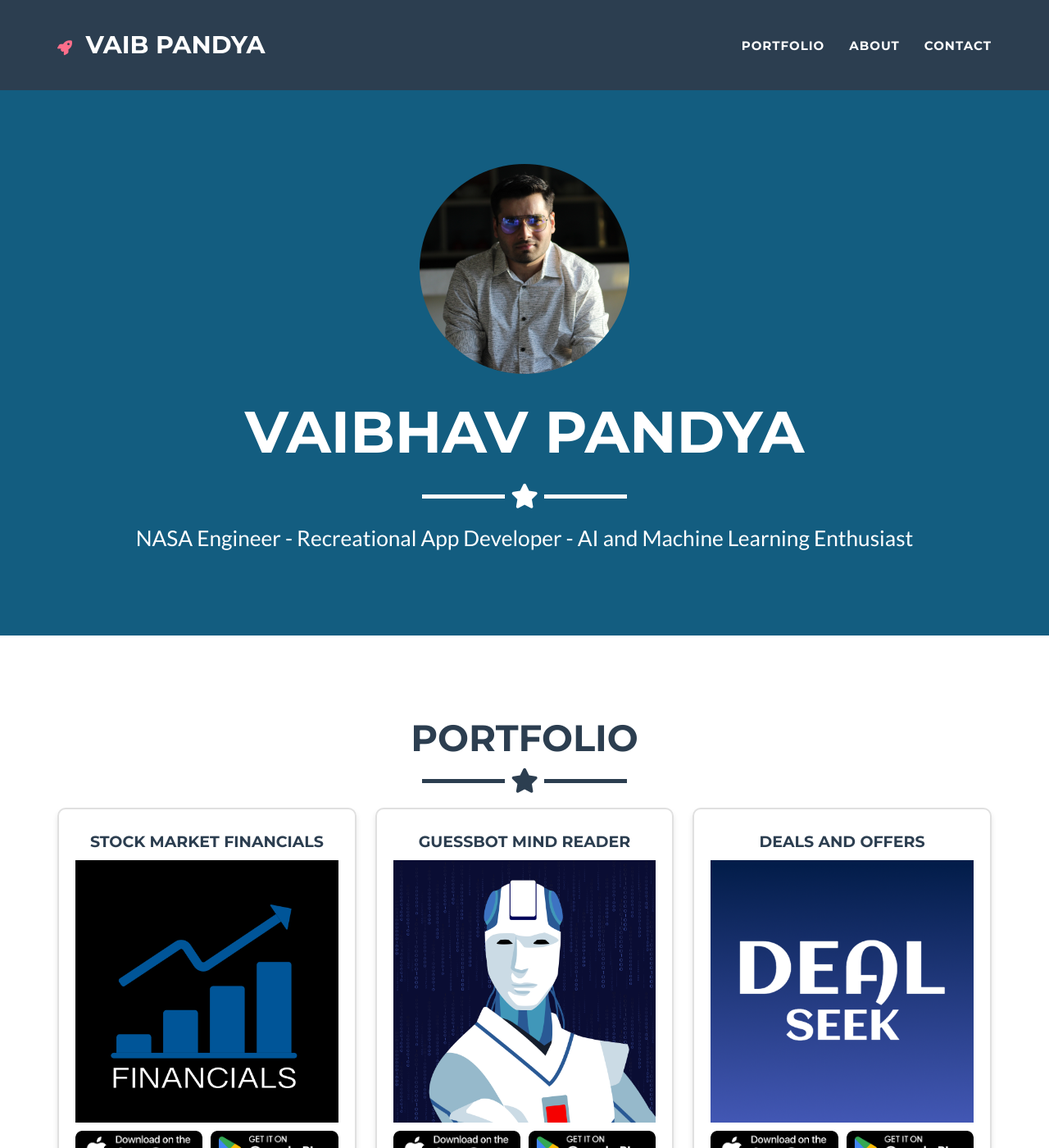
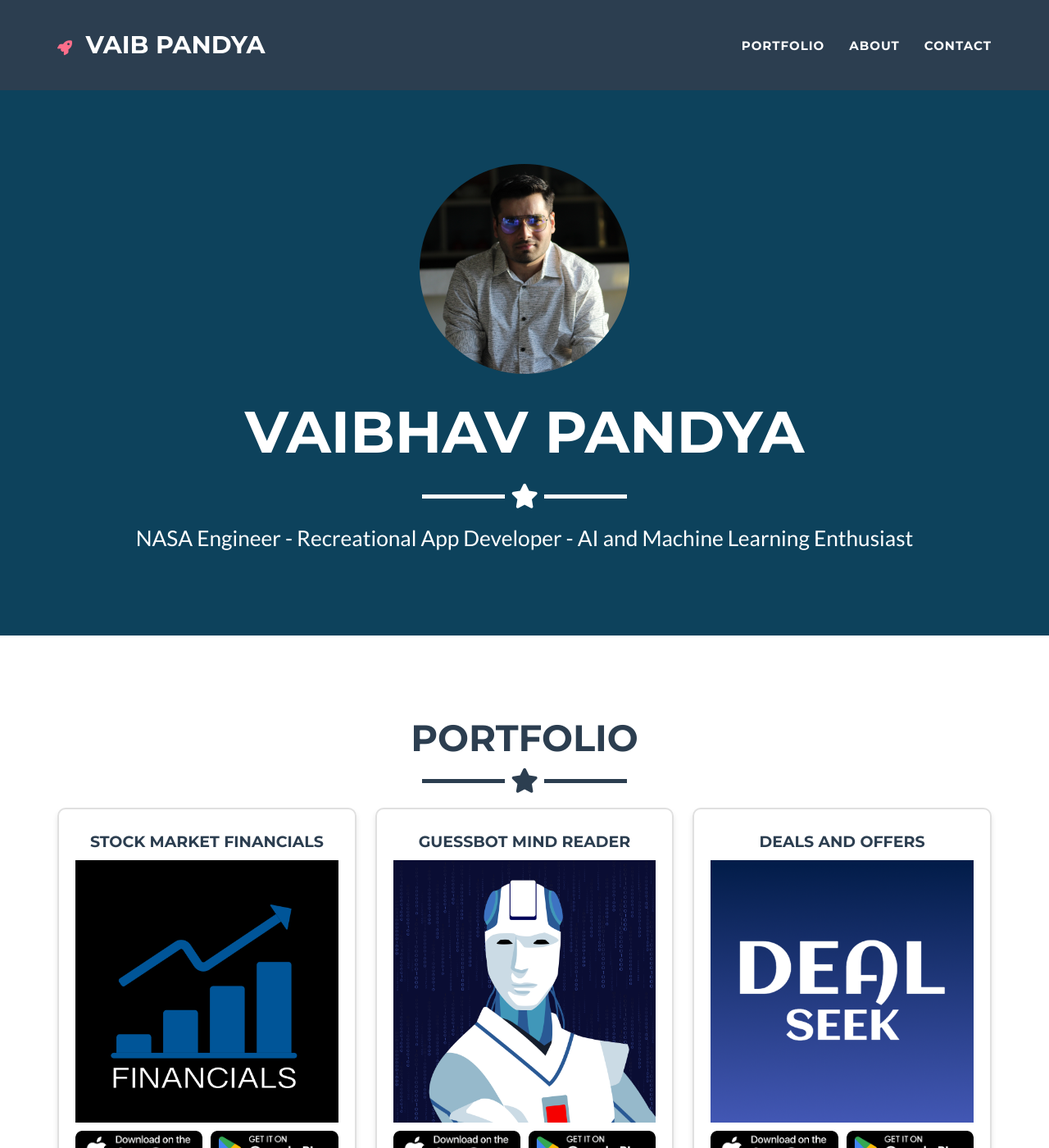
Before and after one commit to pandyav/pandyav.github.io, a Jekyll site: the page built from _posts/2014-07-18-project-1.markdown, in a window 1280 px wide and 1400 px high. Shown: the whole window at 82% size. Built offline with Jekyll 4.4.1, drawn with Linux system fonts in a browser that asks for light colours.

Commit message:
main pic

```diff
--- a/_config.yml
+++ b/_config.yml
@@ -26,7 +26,7 @@ contact: static
 
 # Color settings (hex-codes without the leading hash-tag)
 color:
-  primary: 135d80 #1888bc #18bc9c #80B3FF
+  primary: 0d425c #1888bc #18bc9c #80B3FF
   primary-rgb: "24,288,156" #"128,179,255"
   secondary: 2c3e50 #FD6E8A
   secondary-dark: 233140 #A2122F
```
